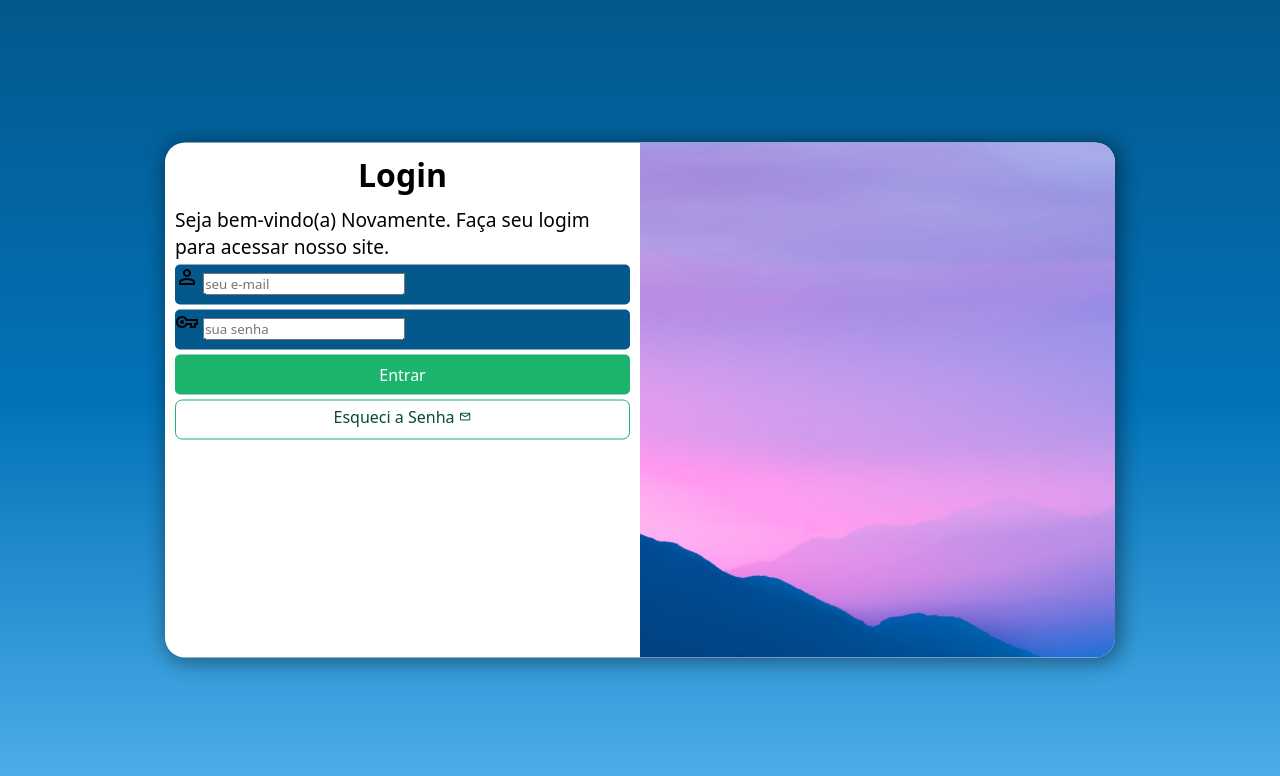
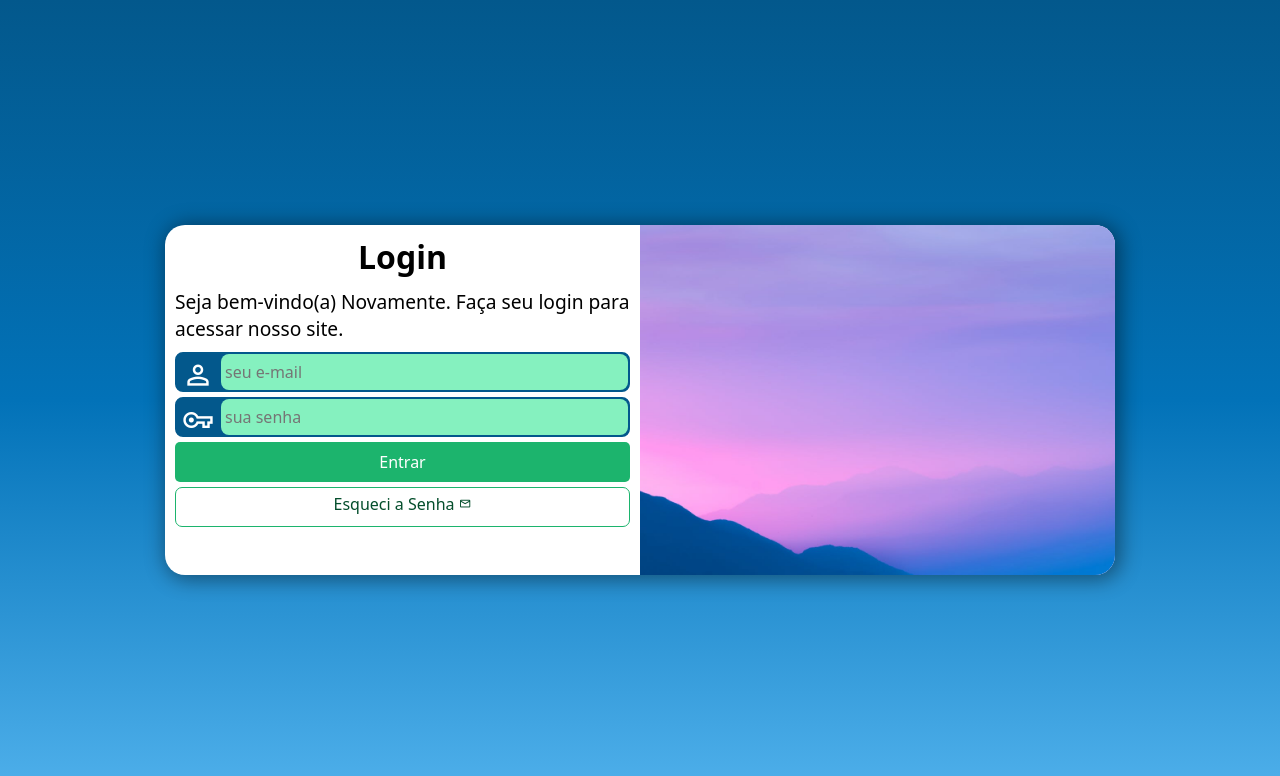
Before and after one commit to guhenrih/projeto-login, a plain HTML site: page index.html in a window 1280 px wide. Drawn offline with nearby package versions, Linux system fonts and the light colour scheme.

Commit message:
form finalizado

```diff
--- a/estilos/media-query.css
+++ b/estilos/media-query.css
@@ -7,6 +7,7 @@
 
     section#login {
         width: 80vw;
+        height: 280px;
     }
 
     section#login > div#imagem {
@@ -19,6 +20,11 @@
         float: right;
         width: 70%;
     }
+
+    div#formulario > p {
+        margin: 10px 0px;
+    }
+
 }
 
 @media screen and (min-width:992px) {
@@ -28,6 +34,7 @@
 
     section#login {
         width: 950px;
+        height: 350px;
     }
 
     section#login > div#imagem {
@@ -47,5 +54,6 @@
 
     div#formulario > p {
         font-size: 1.2em;
+        margin: 10px 0px;
     }
 }
--- a/estilos/style.css
+++ b/estilos/style.css
@@ -29,7 +29,7 @@ main {
 
 section#login {
     background-color: white;
-    width: 252px;
+    width: 250px;
     height: 515px;
     border-radius: 20px;
     overflow: hidden;
@@ -67,17 +67,43 @@ div#formulario > p {
     font-size: 0.8em;
 }
 
-form > .campo {
+form > div.campo {
+    background-color: #03588C;
+    border: 2px solid #03588C;
     display: block;
     background-color: #03588C;
     width: 100%;
     height: 40px;
-    border-radius: 5px;
+    border-radius: 8px;
     margin: 5px 0px;
 }
 
 form label {
     display: none;
+}
+
+div.campo > span {
+    color: white;
+    /*background-color: black;*/
+    font-size: 2em;
+    width: 40px;
+    padding: 5px;
+}
+
+div.campo > input {
+    background-color: #85f1bf;
+    float: right;
+    font-size: 1em;
+    width: calc(100% - 44px);
+    height: 100%;
+    border: 0px;
+    border-radius: 8px;
+    padding: 4px;
+    transform: translateY(0px);
+}
+
+div.campo > input:focus-within {
+    background-color: white;
 }
 
 form > input[type=submit] {
--- a/index.html
+++ b/index.html
@@ -16,7 +16,7 @@
             </div>
             <div id="formulario">
                 <h1>Login</h1>
-                <p>Seja bem-vindo(a) Novamente. Faça seu logim para acessar nosso site.</p>
+                <p>Seja bem-vindo(a) Novamente. Faça seu login para acessar nosso site.</p>
                 <form action="login.php" method="post" autocomplete="on">
                     <div class="campo">
                         <span class="material-symbols-outlined">person</span>
```
